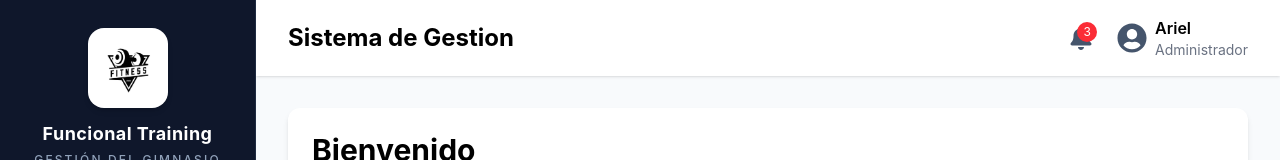
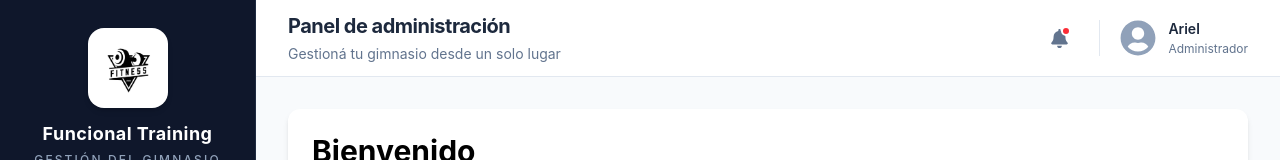
Before and after one commit to ArielGnz/gym-system, a React (Vite) app in the folder client/: page / in a window 1280 px wide. Shown: the top 160 px of the page. Built offline with nearby package versions, Linux system fonts and the light colour scheme; no server answers.

Commit message:
fix header

```diff
--- a/client/src/components/layout/Header.jsx
+++ b/client/src/components/layout/Header.jsx
@@ -3,46 +3,46 @@ import { FaBell, FaUserCircle } from "react-icons/fa";
 
 function Header() {
   return (
-        <header className="bg-white shadow-sm px-8 py-4 flex justify-between items-center">
+    <header className="sticky top-0 z-20 flex min-h-[76px] items-center justify-between gap-4 border-b border-slate-200 bg-white px-4 py-3 sm:px-6 lg:px-8">
+      {/* Título */}
+      <div className="min-w-0">
+        <h1 className="truncate text-lg font-bold tracking-tight text-slate-800 sm:text-xl">
+          Panel de administración
+        </h1>
 
-            <div>
-                <h1 className="text-2xl font-bold">
-                  Sistema de Gestion
-                </h1>
+        <p className="mt-1 hidden text-sm text-slate-500 sm:block">
+          Gestioná tu gimnasio desde un solo lugar
+        </p>
       </div>
 
-            <div className="flex items-center gap-6">
+      {/* Acciones y perfil */}
+      <div className="flex shrink-0 items-center gap-3 sm:gap-5">
+        <button
+          type="button"
+          aria-label="Notificaciones"
+          className="relative flex h-10 w-10 items-center justify-center rounded-xl text-slate-500 transition-colors hover:bg-slate-100 hover:text-blue-600"
+        >
+          <FaBell size={19} />
 
-                <button className="relative text-2xl text-slate-600 hover:text-blue-600 transition-colors cursor-pointer">
-
-                    <FaBell />
-
-                    <span className="absolute -top-1 -right-1 bg-red-500 text-white text-xs rounded-full w-5 h-5 flex items-center justify-center">
-                        3
-                    </span>
-
+          <span className="absolute right-2 top-2 h-2.5 w-2.5 rounded-full border-2 border-white bg-red-500" />
         </button>
 
-                <div className="flex items-center gap-2">
+        <div className="h-9 w-px bg-slate-200" />
 
-                    <FaUserCircle className="text-3xl text-slate-600" />
+        <div className="flex items-center gap-2.5 sm:gap-3">
+          <FaUserCircle className="shrink-0 text-3xl text-slate-400 sm:text-4xl" />
 
-                    <div>
-
-                        <p className="font-semibold">
+          <div className="hidden sm:block">
+            <p className="text-sm font-semibold text-slate-800">
               Ariel
             </p>
 
-                        <p className="text-sm text-gray-500">
+            <p className="mt-0.5 text-xs text-slate-500">
               Administrador
             </p>
-
           </div>
-
         </div>
-
       </div>
-
     </header>
   );
 }
```
Lines whose indentation alone changed are shown as unchanged.
